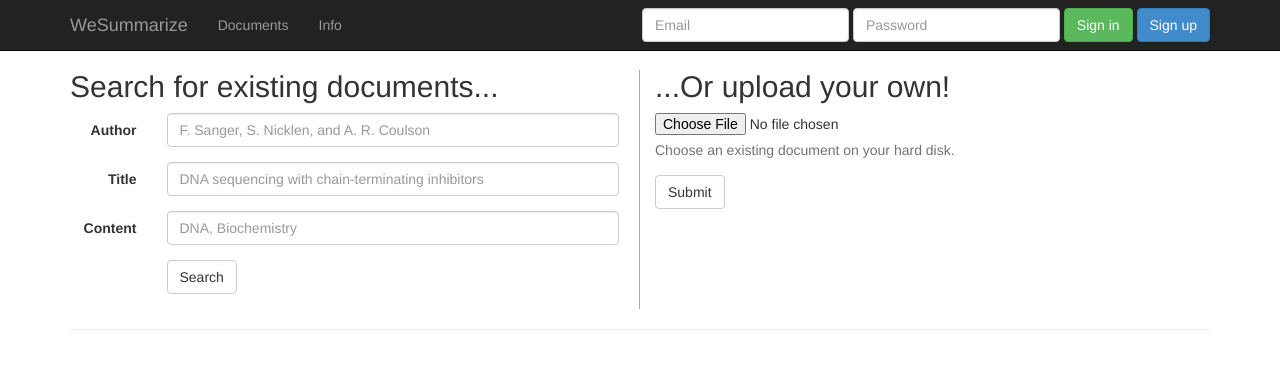
After one commit to MBrouns/crowd-summary, a CakePHP app: the page made by app/View/Documents/index.ctp in a window 1280 px wide. The commit adds this page. Shown: the top 369 px of the page. Run offline with PHP 8.4 and a stand-in for CakePHP, Linux system fonts and the light colour scheme; the template is opened without the code that fills it, so the values that code supplies are empty; some libraries are stand-ins or nearby versions.

Commit message:
Added Documents and Info Pages

```diff
--- a/app/Model/User.php
+++ b/app/Model/User.php
@@ -52,7 +52,7 @@ class User extends AppModel {
      */
 
     public function equaltofield($check, $otherfield) {
-//get name of field
+    //get name of field
         $fname = '';
         foreach ($check as $key => $value) {
             $fname = $key;
--- /dev/null
+++ b/app/View/Documents/index.ctp
@@ -0,0 +1,27 @@
+<br/>
+<div class="container">
+	<?php echo $this->element('documentSearchUpload'); ?>
+	<hr/>
+
+
+
+
+
+
+
+
+
+
+
+
+
+
+
+
+
+
+
+
+
+
+</div>
--- /dev/null
+++ b/app/View/Documents/search.ctp
@@ -0,0 +1 @@
+zoek resultaten
--- /dev/null
+++ b/app/View/Documents/summary.ctp
@@ -0,0 +1 @@
+summary
--- /dev/null
+++ b/app/View/Elements/documentSearchUpload.ctp
@@ -0,0 +1,40 @@
+<div class="row">
+	<div class="col-md-6"  style="padding-right:20px; border-right: 1px solid #aaa;">
+		<h2>Search for existing documents...</h2>
+		<form class="form-horizontal" role="form">
+		  <div class="form-group">
+			<label for="inputAuthor" class="col-sm-2 control-label">Author</label>
+			<div class="col-sm-10">
+			  <input type="text" class="form-control" id="inputAuthor" placeholder="F. Sanger, S. Nicklen, and A. R. Coulson">
+			</div>
+		  </div>
+		  <div class="form-group">
+			<label for="inputTitle" class="col-sm-2 control-label">Title</label>
+			<div class="col-sm-10">
+			  <input type="text" class="form-control" id="inputTitle" placeholder="DNA sequencing with chain-terminating inhibitors">
+			</div>
+		  </div>
+		  <div class="form-group">
+			<label for="inputContent" class="col-sm-2 control-label">Content</label>
+			<div class="col-sm-10">
+			  <input type="text" class="form-control" id="inputContent" placeholder="DNA, Biochemistry">
+			</div>
+		  </div>
+		  <div class="form-group">
+			<div class="col-sm-offset-2 col-sm-10">
+			  <button type="submit" class="btn btn-default">Search</button>
+			</div>
+		  </div>
+		</form>
+	</div>
+	<div  class="col-md-6">
+		<h2>...Or upload your own!</h2>
+		<form role="form">
+		  <div class="form-group">
+			<input type="file" id="uploadSummary">
+			<p class="help-block">Choose an existing document on your hard disk.</p>
+		  </div>
+		  <button type="submit" class="btn btn-default">Submit</button>
+		</form>
+	</div>
+</div>
--- a/app/View/Elements/topbar.ctp
+++ b/app/View/Elements/topbar.ctp
@@ -7,9 +7,13 @@
         <span class="icon-bar"></span>
         <span class="icon-bar"></span>
       </button>
-          <a class="navbar-brand" href="#">WeSummarize</a>
+      <a class="navbar-brand" href="/">WeSummarize</a>
     </div>
     <div class="navbar-collapse collapse">
+      <ul class="nav navbar-nav">
+        <li id="menu-documents"><a href="/documents">Documents</a></li>
+        <li id="menu-info"><a href="/info">Info</a></li>
+      </ul>
       <form class="navbar-form navbar-right" role="form">
         <div class="form-group">
           <input type="text" placeholder="Email" class="form-control">
@@ -21,6 +25,6 @@
         <button type="submit" class="btn btn-primary">Sign up</button>
 
       </form>
-        </div><!--/.navbar-collapse -->
     </div>
   </div>
+</div>
--- a/app/View/Layouts/default.ctp
+++ b/app/View/Layouts/default.ctp
@@ -42,5 +42,6 @@
     <!-- Placed at the end of the document so the pages load faster -->
     <script src="https://ajax.googleapis.com/ajax/libs/jquery/2.1.0/jquery.min.js"></script>
     <?php echo $this->Html->script('bootstrap.min'); ?>
+    <?php echo $this->Html->script('scripts'); ?>
   </body>
 </html>
--- /dev/null
+++ b/app/webroot/js/scripts.js
@@ -0,0 +1,5 @@
+/* Set active class to menu */
+page = window.location.pathname.split("/")[1];
+if (page != undefined) {
+	$("#menu-" + page).addClass("active");
+}
```
Also changed, not shown: app/Controller/DocumentsController.php (added, +17 -0 lines), app/Controller/InfoController.php (added, +17 -0 lines), app/View/Info/index.ctp (added, +14 -0 lines), app/View/Pages/home.ctp (+5 -44 lines), 4 other files. Lines whose indentation alone changed are shown as unchanged.
